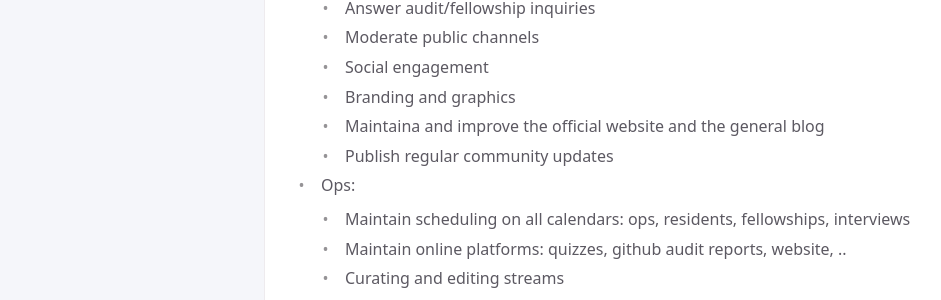
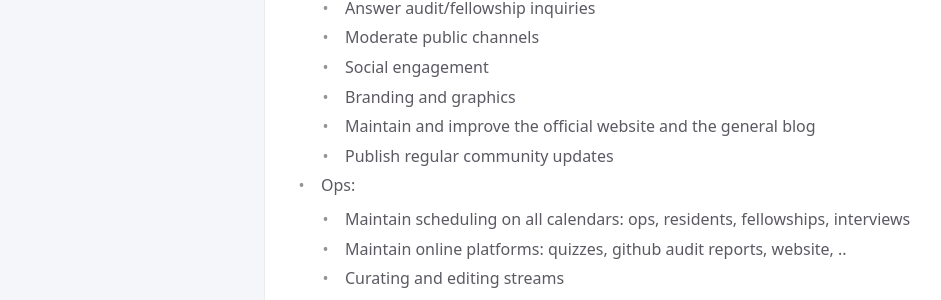
Before and after one commit to yacademy/yacademy.github.io, a Jekyll site: the page built from jobs.md, in a window 1280 px wide. Shown: the part 321-621 px from the top of the page, without its empty margins (107-1048 px from the left). Built offline with Jekyll 4.4.1, drawn with Linux system fonts in a browser that asks for light colours.

Commit message:
Update jobs.md

```diff
--- a/jobs.md
+++ b/jobs.md
@@ -18,7 +18,7 @@ nav_order: 5
     - Moderate public channels
     - Social engagement
     - Branding and graphics
-    - Maintaina and improve the official website and the general blog
+    - Maintain and improve the official website and the general blog
     - Publish regular community updates
 - Ops:
     - Maintain scheduling on all calendars: ops, residents, fellowships, interviews
```
